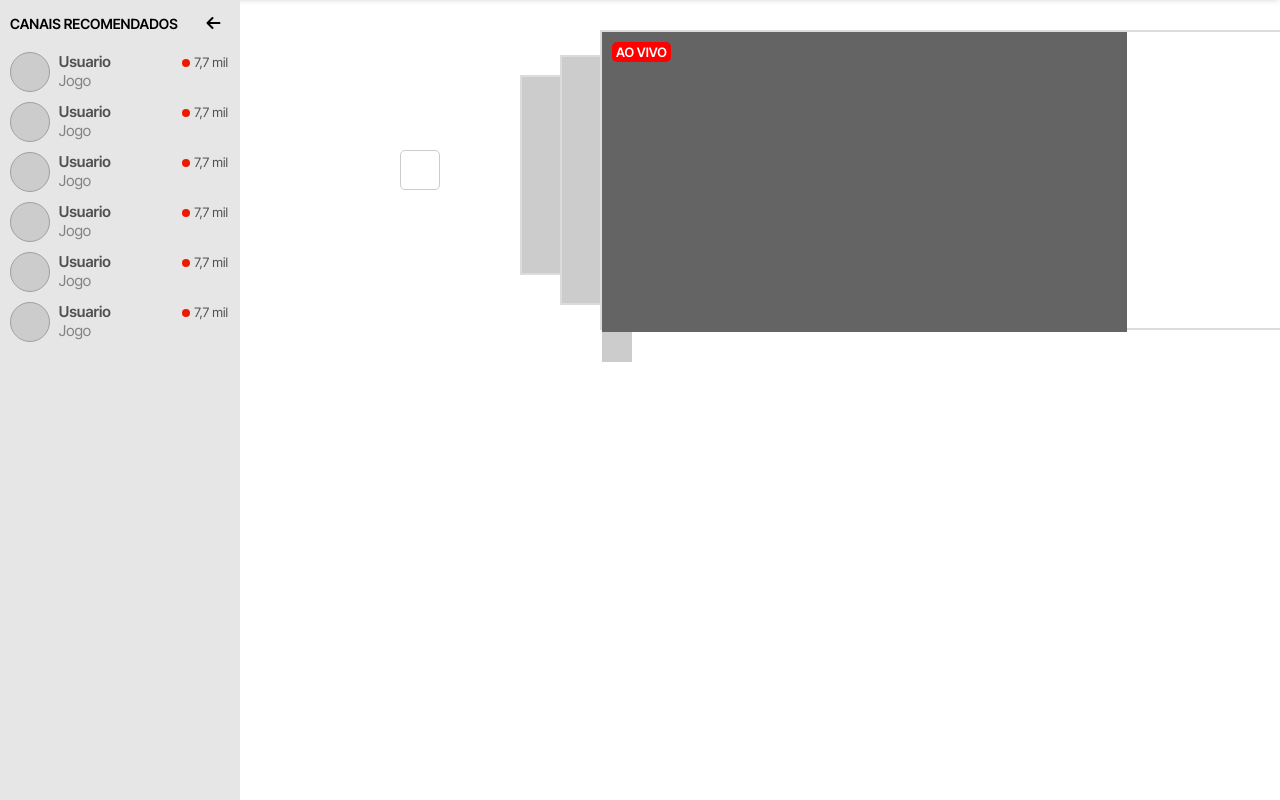
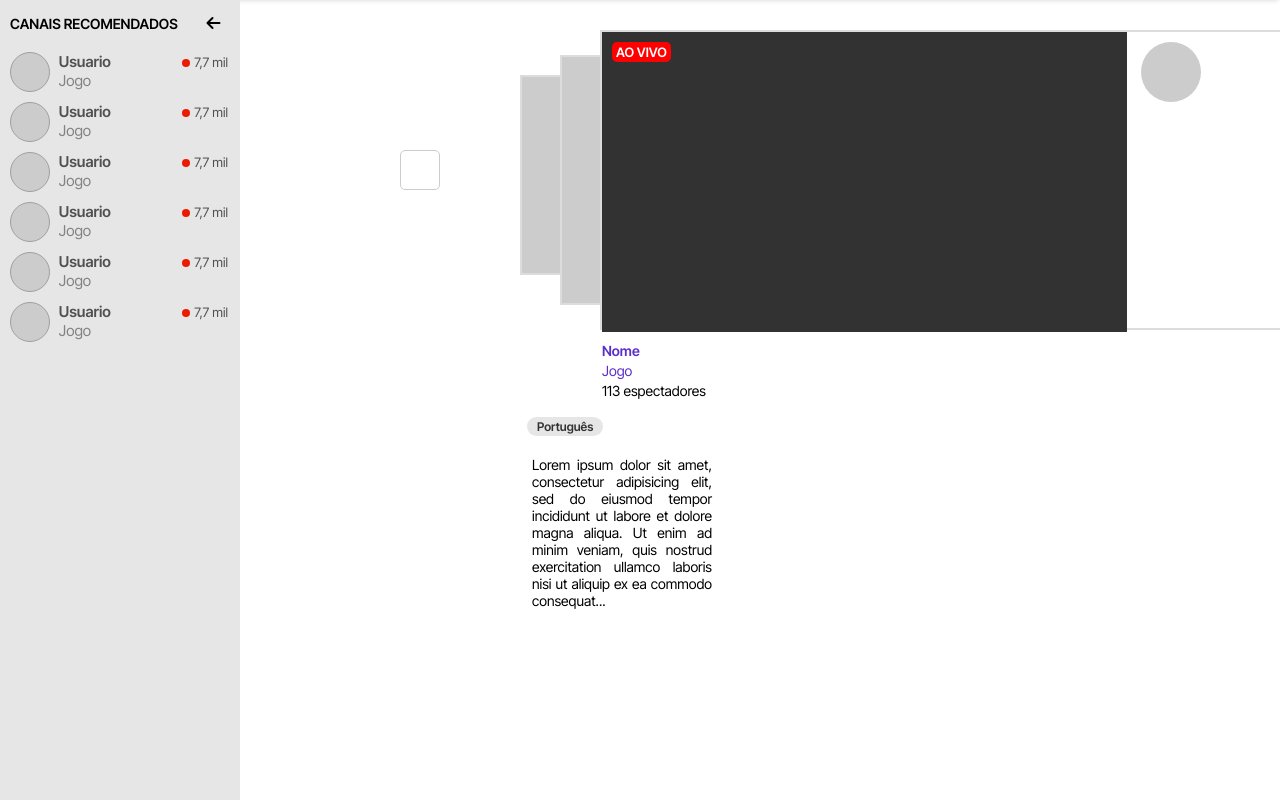
Before and after one commit to Vinicius44/Projeto_TwitchClone, a PHP site: page / in a window 1280 px wide; the page is wider, and only the part inside the window is pictured. Shown: the part 50-850 px from the top of that part. Run offline with PHP 8.4, Linux system fonts and the light colour scheme.

Commit message:
Terminei a parte principal do video

```diff
--- a/css/estilo.css
+++ b/css/estilo.css
@@ -288,7 +288,9 @@ section.video_section .video_p{
 section.video_section .video_tela{
 	width: 525px;
 	height:  300px;
-	background-color: rgb(100, 100, 100);
+	background-color: rgb(50, 50, 50);
+	margin-top:  0px;
+	vertical-align: top;
 }
 
 section.video_section .video_tela p{
@@ -301,3 +303,54 @@ section.video_section .video_tela p{
 	padding: 2px 4px;
 	font-weight: bold;
 }
+
+section.video_section .img_perfil_principal{
+	width:  60px;
+	height: 60px;
+	border-radius: 60px;
+	background-color: #ccc;
+	margin: 10px;
+
+}
+
+section.video_section .perfil_principal{
+	vertical-align: top;
+	margin-top: 10px;
+}
+
+section.video_section .perfil_principal p:nth-child(1){
+
+	font-size: 14px;
+	font-weight: bold;
+	color: #5B2EC9;
+	margin-bottom: 3px;
+}
+
+
+section.video_section .perfil_principal p:nth-child(2){
+
+	font-size: 14px;
+	color: #5B2EC9;
+	margin-bottom: 3px;
+}
+
+section.video_section .perfil_principal p:nth-child(3){
+
+	font-size: 14px;
+	color: black;
+	margin-bottom: 3px;
+}
+
+
+.tag{
+	margin-left:-70px;
+	margin-top: 15px;
+}
+
+section.video_section .perfil_principal p:nth-child(5){
+
+	font-size: 14px;
+	color: black;
+	margin-bottom: 3px;
+	margin:  3px 300px;
+}
--- a/index.php
+++ b/index.php
@@ -105,7 +105,19 @@
 				<p>AO VIVO</p>
 			</div>
 
-			<div class="img_perfil_principal" style="width: 30px; height: 30px; background-color: #ccc"></div>
+			<div class="img_perfil_principal display_in"></div>
+			<div class="perfil_principal display_in">
+				<p>Nome</p>
+				<p>Jogo</p>
+				<p>113 espectadores</p>
+				<p class="display_in" style="margin-left:-75px; margin-top: 15px; padding: 2px 10px; background-color: rgb(230, 230, 230); font-size: 12px; border-radius: 20px; color: rgb(50, 50, 50);font-weight: bold;">Português</p>
+				<p style="margin-left:-70px; margin-top: 20px; font-size: 14px; width: 180px; text-align: justify;">Lorem ipsum dolor sit amet, consectetur adipisicing elit, sed do eiusmod
+				tempor incididunt ut labore et dolore magna aliqua. Ut enim ad minim veniam,
+				quis nostrud exercitation ullamco laboris nisi ut aliquip ex ea commodo
+				consequat...</p>
+			</div><!--perfil_principal-->
+
+
 
 		</div>
 		<div class="video  position2  altura2 display_in"></div>
```
